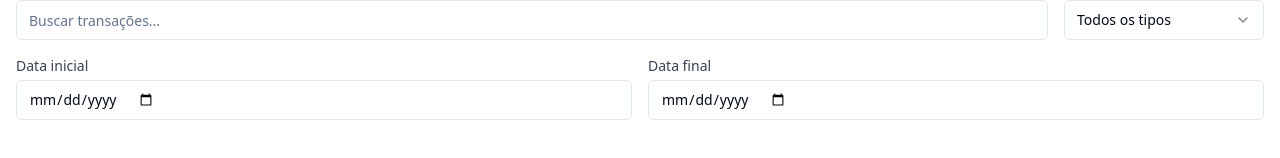
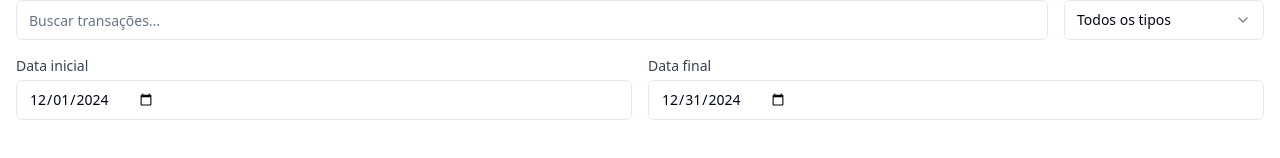
Before and after one commit to paycardsx/savvy-funds-control, a React (Vite) app: page / in a window 1280 px wide. Shown: the part 222-380 px from the top of the page. Built offline with nearby package versions, Linux system fonts and the light colour scheme.

Commit message:
Show current month's date
Updated the application to display the date for the current month in the relevant components.
[skip gpt_engineer]

```diff
--- a/src/components/TransactionList.tsx
+++ b/src/components/TransactionList.tsx
@@ -9,10 +9,15 @@ interface TransactionListProps {
 }
 
 export const TransactionList = ({ transactions }: TransactionListProps) => {
+  // Get first and last day of current month
+  const now = new Date();
+  const firstDayOfMonth = new Date(now.getFullYear(), now.getMonth(), 1).toISOString().split('T')[0];
+  const lastDayOfMonth = new Date(now.getFullYear(), now.getMonth() + 1, 0).toISOString().split('T')[0];
+
   const [search, setSearch] = useState("");
   const [selectedType, setSelectedType] = useState<TransactionType | "all">("all");
-  const [startDate, setStartDate] = useState("");
-  const [endDate, setEndDate] = useState("");
+  const [startDate, setStartDate] = useState(firstDayOfMonth);
+  const [endDate, setEndDate] = useState(lastDayOfMonth);
 
   const filteredTransactions = transactions.filter((transaction) => {
     const matchesSearch =
```
